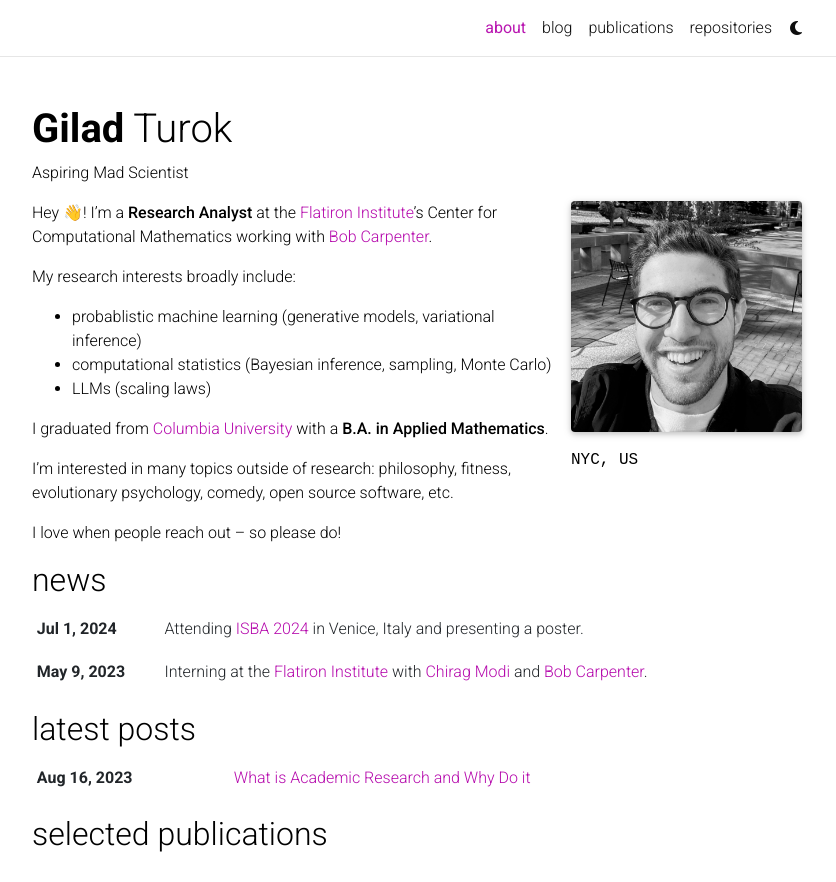
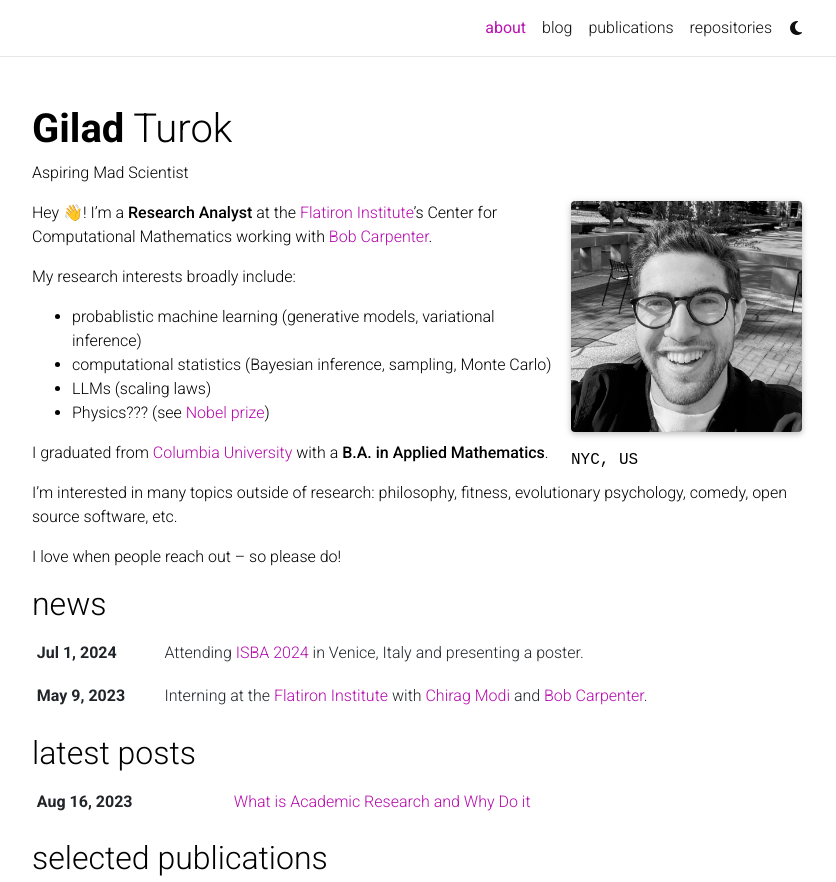
Before and after one commit to gil2rok/gil2rok.github.io, a Jekyll site: the page built from _pages/about.md, in a window 1280 px wide and 1195 px high, cut to the strip 0-882 px from the top of the window. Shown: the whole strip, without its empty margins (223-1059 px from the left). Built offline with Jekyll 4.4.1, drawn with Linux system fonts in a browser that asks for light colours; full-size pictures stand in for the smaller copies a plugin makes; emoji names are drawn with the system emoji font; comment, search, counter and statistics services are not loaded; a style sheet for code colours, icons or effects is not loaded.

Commit message:
Update about.md

```diff
--- a/_pages/about.md
+++ b/_pages/about.md
@@ -23,6 +23,7 @@
   - probablistic machine learning (generative models, variational inference)
   - computational statistics (Bayesian inference, sampling, Monte Carlo)
   - LLMs (scaling laws)
+  - Physics??? (see [Nobel prize](https://www.nobelprize.org/prizes/physics/2024/press-release/))
 
 I graduated from [Columbia University](https://www.columbia.edu/) with a **B.A. in Applied Mathematics**.
 
```
